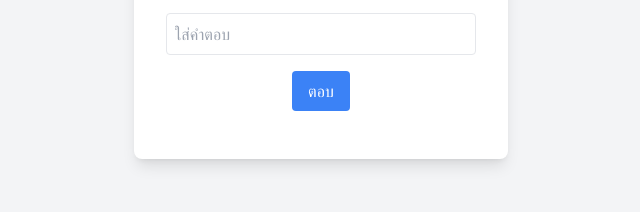
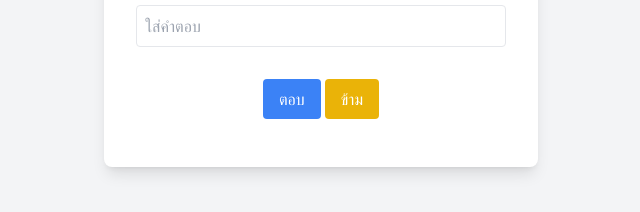
Before and after one commit to bnk4real/random-math-game, a plain HTML site: page index.html in a window 1280 px wide. Shown: the part 408-620 px from the top of the page, without its empty margins (319-959 px from the left). Drawn offline with nearby package versions, Linux system fonts and the light colour scheme.

Commit message:
Add refresh button to restart the game

```diff
--- a/index.html
+++ b/index.html
@@ -18,6 +18,8 @@
         <button id="submitBtn" class="bg-blue-500 text-white px-4 py-2 rounded hover:bg-blue-600"
             disabled>ตอบ</button>
         <button id="newGameBtn" class="bg-green-500 text-white px-4 py-2 rounded hover:bg-green-600 mt-4 hidden">เริ่มเกมส์ใหม่</button>
+        <button id="refreshBtn" class="bg-yellow-500 text-white px-4 py-2 rounded hover:bg-yellow-600 mt-4" onclick="location.reload()">ข้าม</button>
+
         <p id="result" class="mt-4 text-lg font-bold"></p>
     </div>
 
```
